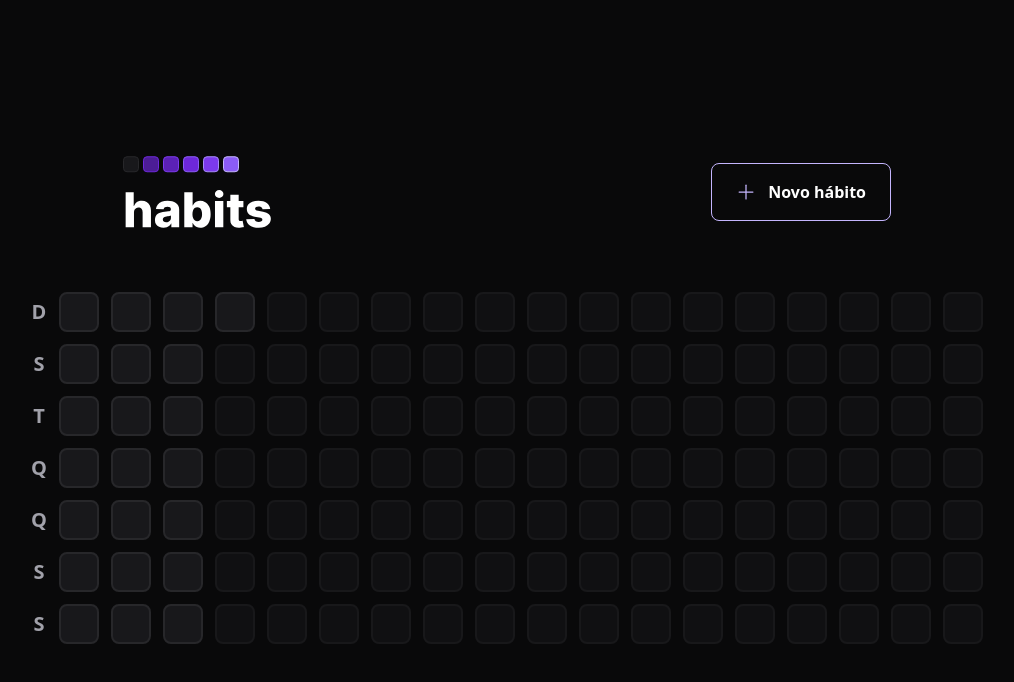
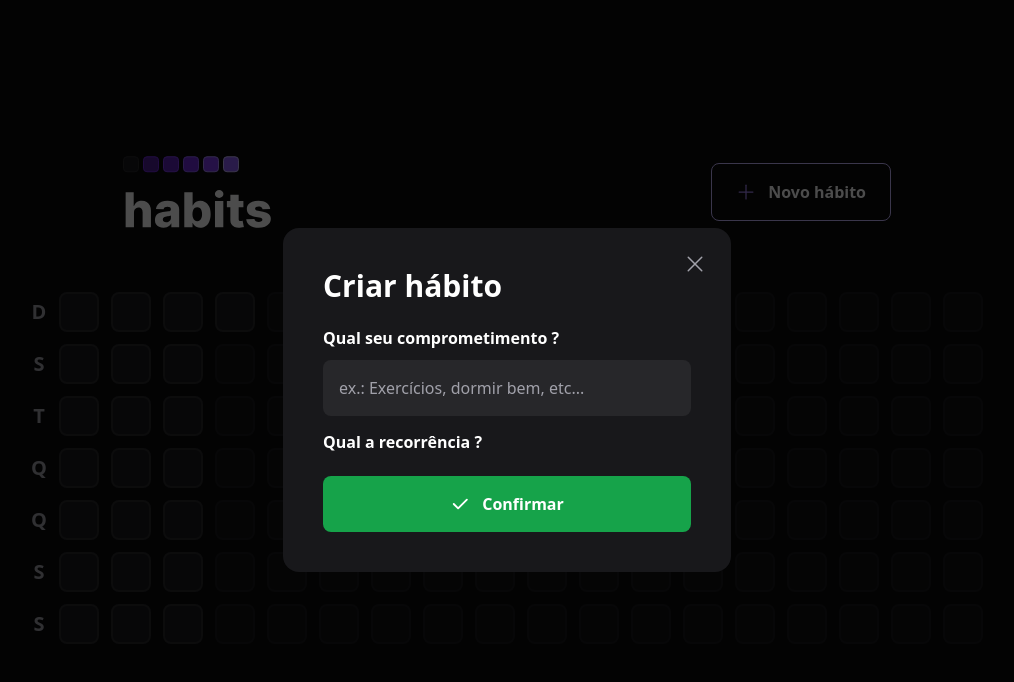
Before and after one commit to deivisonresende/nlw-habits-web, a React (Vite) app: page / in a window 1280 px wide. Both pictures are taken after a click on the button "Novo hábito". Shown: the top 682 px of the page, without its empty margins (133-1147 px from the left). Built offline with nearby package versions, Linux system fonts and the light colour scheme.

Commit message:
feat: added create habit dialog with radix ui wihtout submit action

```diff
--- a/package.json
+++ b/package.json
@@ -9,6 +9,7 @@
     "preview": "vite preview"
   },
   "dependencies": {
+    "@radix-ui/react-dialog": "^1.0.2",
     "dayjs": "^1.11.7",
     "phosphor-react": "^1.4.1",
     "react": "^18.2.0",
--- /dev/null
+++ b/src/views/home/components/AddHabitForm.tsx
@@ -0,0 +1,36 @@
+import { Check } from "phosphor-react";
+
+export function AddHabitForm(){
+  return (
+    <form className="flex flex-col mt-6">
+      <label
+        htmlFor='title'
+        className="font-semibold leading-tight"
+      >
+        Qual seu comprometimento ?
+      </label>
+      <input
+        type="text"
+        id="title"
+        placeholder="ex.: Exercícios, dormir bem, etc..."
+        className="bg-zinc-800 rounded-lg placeholder:text-zinc-400 mt-3 p-4 outline-none"
+        autoFocus
+      />
+
+      <label
+        htmlFor=""
+        className="font-semibold leading-tight mt-4"
+      >
+        Qual a recorrência ?
+      </label>
+
+      <button
+        type="submit"
+        className="mt-6 rounded-lg flex items-center gap-3 justify-center font-semibold bg-green-600 p-4 hover:bg-green-500"
+      >
+        <Check size={20} weight='bold'/>
+        Confirmar
+      </button>
+    </form>
+  )
+}
--- a/src/views/home/components/Header.tsx
+++ b/src/views/home/components/Header.tsx
@@ -1,17 +1,49 @@
-import { Plus } from 'phosphor-react'
+import { DiceOne, Plus, X } from 'phosphor-react'
+import { useState } from 'react'
 import Logo from '../../../assets/logo.svg'
+import * as Dialog from '@radix-ui/react-dialog';
+import { AddHabitForm } from './AddHabitForm';
 
 export function Header(){
+  let [isModalOpen, setIsModalOpen] = useState(false)
+
+  const handleAddHabit = () => {
+    setIsModalOpen(!isModalOpen)
+  }
+
   return (
     <div className='w-full max-w-3xl mx-auto flex items-center justify-between'>
         <img src={Logo} alt="Habits" />
-        <button
-          type='button'
-          className='border border-violet-300 font-semibold rounded-lg px-6 py-4 flex items-center gap-3 hover:border-violet-500 hover:text-violet-400'
-        >
-          <Plus size={20} className='text-violet-300'/>
-          Novo hábito
-        </button>
+
+        <Dialog.Root>
+          <Dialog.Trigger
+            type='button'
+            className='
+            border border-violet-300
+            font-semibold
+            rounded-lg
+            px-6 py-4
+            flex items-center
+            gap-3
+            hover:border-violet-500 hover:text-violet-400'
+          >
+            <Plus size={20} className='text-violet-400'/>
+            Novo hábito
+          </Dialog.Trigger>
+          <Dialog.Portal>
+            <Dialog.Overlay  className='w-screen h-screen bg-black/70 fixed inset-0'/>
+            <Dialog.Content className='absolute p-10 bg-zinc-900 rounded-2xl w-full max-w-md top-1/2 left-1/2 -translate-x-1/2 -translate-y-1/2'>
+              <Dialog.Close className='absolute right-6 top-6 text-zinc-400 hover:text-zinc-200'>
+                <X size={24} aria-label='Fechar'/>
+              </Dialog.Close>
+              <Dialog.Title className='text-3xl font-extrabold'>
+                Criar hábito
+              </Dialog.Title>
+
+              <AddHabitForm />
+            </Dialog.Content>
+          </Dialog.Portal>
+        </Dialog.Root>
       </div>
   )
 }
```
Also changed, not shown: 1 other file (tests, documents, lock files or other folders).
